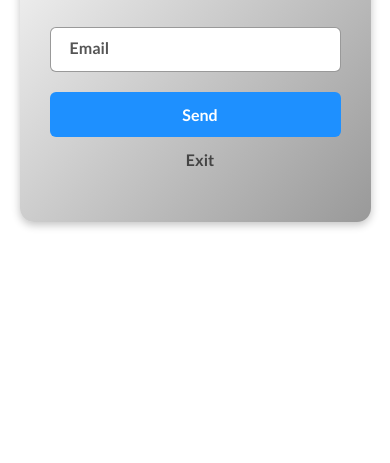
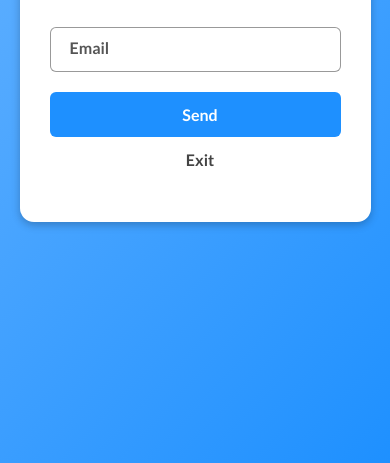
Before and after one commit to asity-tech/asity-insta-rajkumar, a plain HTML site: page index.html in a window 390 px wide. Shown: the part 381-844 px from the top of the page. Drawn offline with Linux system fonts and the light colour scheme.

Commit message:
Update responsive.css

```diff
--- a/responsive.css
+++ b/responsive.css
@@ -20,6 +20,9 @@
 }
 
 @media only screen and (max-width:500px) {
+    body {
+        background: linear-gradient(133deg, #71b8ff, #1E90FF);
+    }
     .wrapper {
         display: flex;
         align-items: center;
@@ -28,7 +31,7 @@
         box-shadow: rgb(0 0 0 / 24%) 0px 3px 8px;
         border-radius: 14px;
         width: 90%;
-        background: linear-gradient(133deg, #fff, rgba(0, 0, 0, 0.4));
+        background: #fff;
     }
     .wrapper .right-div {
         display: none;
```
